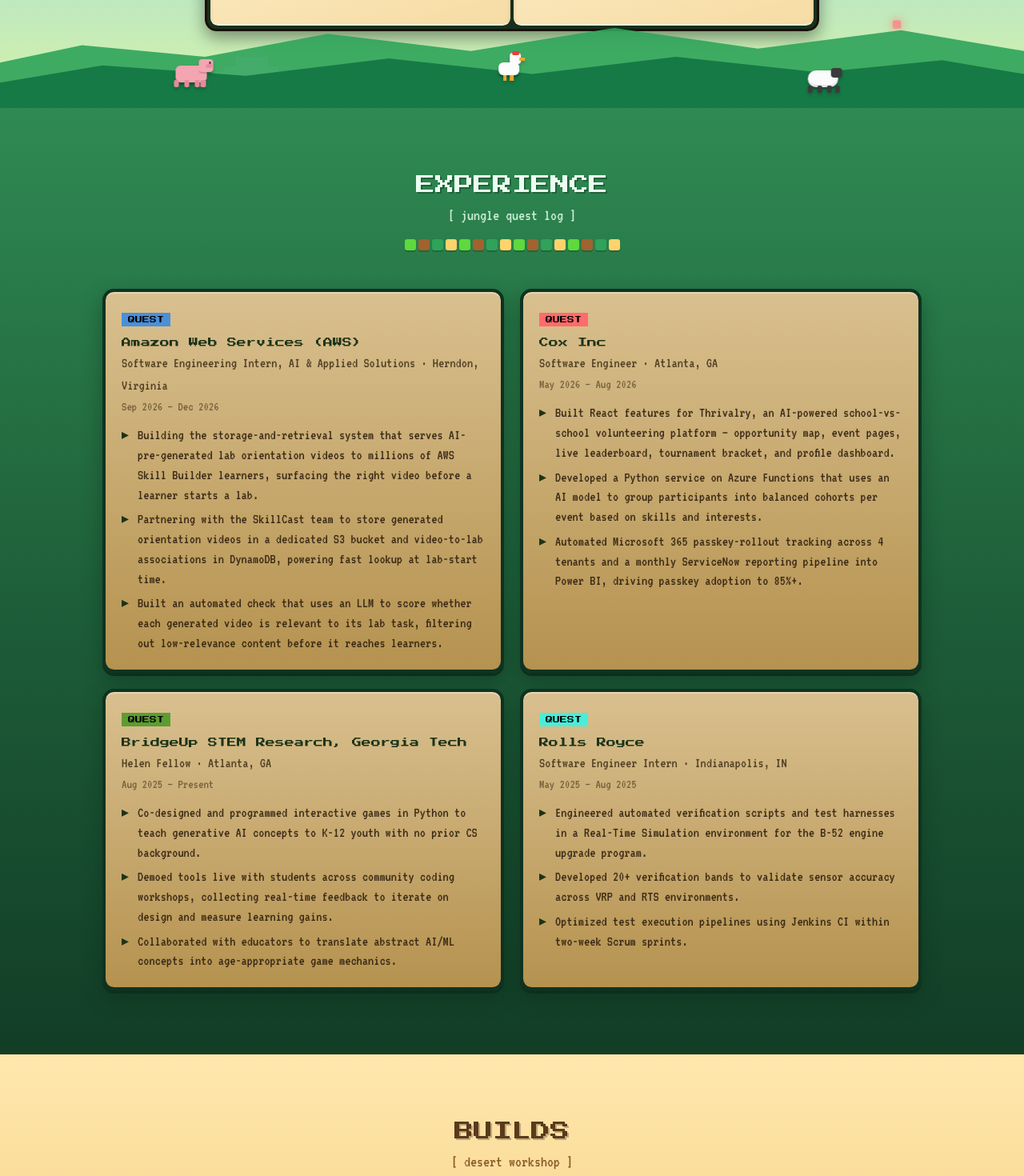
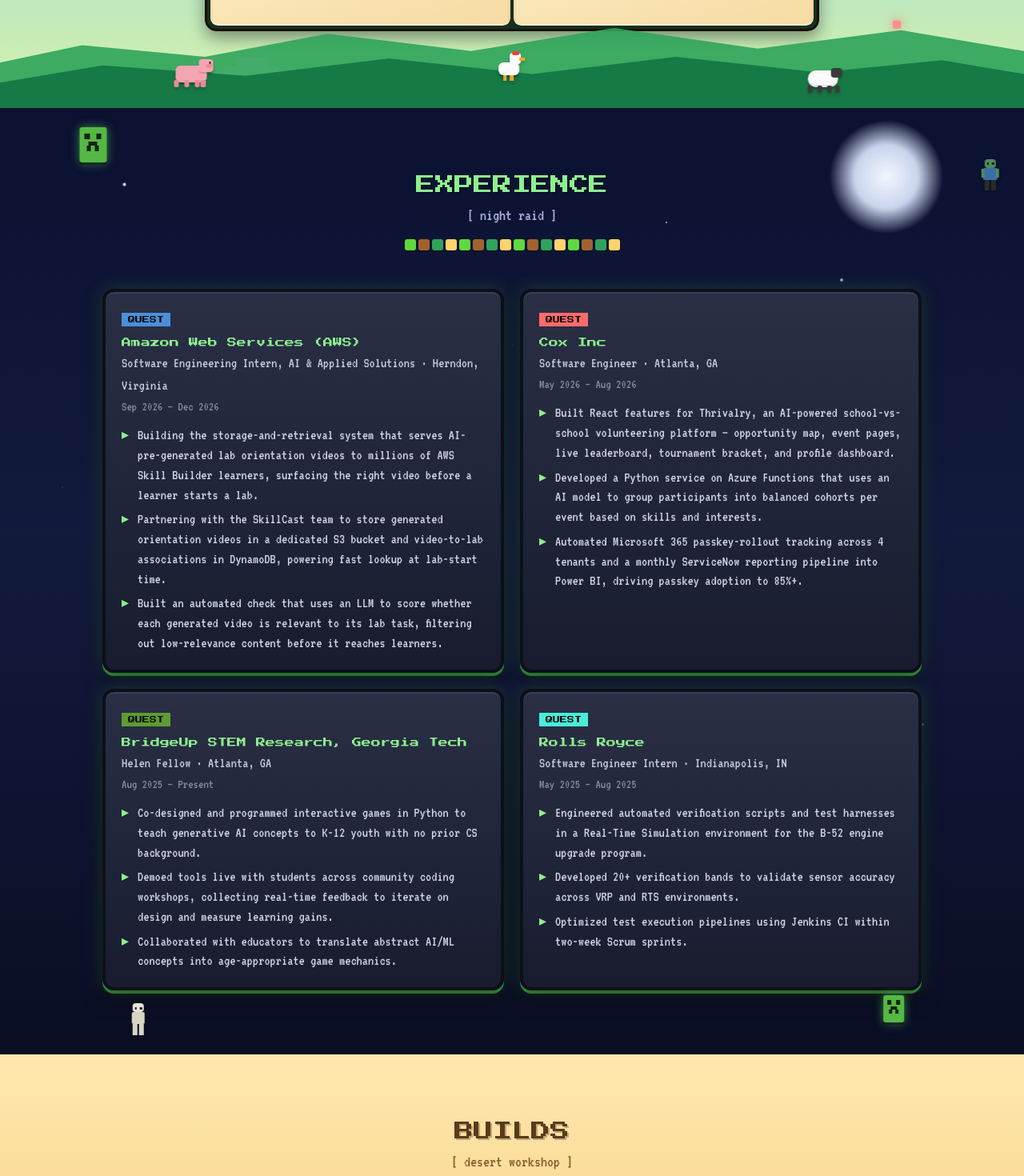
Before and after one commit to NhiTech/celine-portfolio, a Next.js app: page / in a window 1280 px wide. Shown: the part 800-2270 px from the top of the page at 80% size. Built offline with nearby package versions, Linux system fonts and the light colour scheme.

Commit message:
Bigger centered photo; swap jungle theme for night-raid with mobs

```diff
--- a/app/globals.css
+++ b/app/globals.css
@@ -159,6 +159,17 @@
   background: linear-gradient(180deg, #2f8a52 0%, #1d5c38 55%, #123d26 100%);
 }
 
+.biome-night {
+  background: linear-gradient(180deg, #0b1130 0%, #121a3d 45%, #0a0e24 100%);
+}
+
+.moon-glow {
+  position: absolute;
+  border-radius: 999px;
+  background: radial-gradient(circle, #f3f6ff 0%, #c9d4ec 40%, rgba(201, 212, 236, 0) 72%);
+  filter: blur(1px);
+}
+
 .biome-desert {
   background: linear-gradient(180deg, #ffe7ad 0%, #f3cd7f 55%, #e0ad5c 100%);
 }
@@ -177,6 +188,17 @@
     inset 0 2px 0 0 rgba(255, 255, 255, 0.35),
     0 10px 24px rgba(10, 40, 25, 0.4),
     0 4px 0 0 #0f3320;
+}
+
+.mc-panel-night {
+  background: linear-gradient(180deg, #2a2f45 0%, #181c2e 100%);
+  border-radius: 0.9rem;
+  border: 4px solid #0d0f1a;
+  box-shadow:
+    inset 0 2px 0 0 rgba(255, 255, 255, 0.08),
+    0 0 22px rgba(90, 199, 90, 0.22),
+    0 10px 24px rgba(0, 0, 0, 0.55),
+    0 4px 0 0 #3fae46;
 }
 
 .mc-panel-desert {
--- a/components/Critters.tsx
+++ b/components/Critters.tsx
@@ -36,6 +36,65 @@
   );
 }
 
+export function Creeper({ className = "", scale = 1, delay = "0s" }: CritterProps) {
+  return (
+    <div
+      className={`critter ${className}`}
+      style={{ ["--s" as string]: scale, animationDelay: delay, filter: "drop-shadow(0 0 6px #5ac75a99)" }}
+    >
+      <div className="relative" style={{ width: 26 * scale, height: 34 * scale }}>
+        <div className="absolute" style={{ background: "#54b843", left: 0, top: 0, width: 26 * scale, height: 34 * scale, borderRadius: 3, boxShadow: "0 3px 0 rgba(0,0,0,0.3)" }} />
+        {/* face */}
+        <div className="absolute" style={{ background: "#132312", left: 5 * scale, top: 6 * scale, width: 5 * scale, height: 6 * scale }} />
+        <div className="absolute" style={{ background: "#132312", left: 16 * scale, top: 6 * scale, width: 5 * scale, height: 6 * scale }} />
+        <div className="absolute" style={{ background: "#132312", left: 9 * scale, top: 14 * scale, width: 8 * scale, height: 4 * scale }} />
+        <div className="absolute" style={{ background: "#132312", left: 7 * scale, top: 18 * scale, width: 4 * scale, height: 5 * scale }} />
+        <div className="absolute" style={{ background: "#132312", left: 15 * scale, top: 18 * scale, width: 4 * scale, height: 5 * scale }} />
+      </div>
+    </div>
+  );
+}
+
+export function Zombie({ className = "", scale = 1, delay = "0s" }: CritterProps) {
+  return (
+    <div
+      className={`critter ${className}`}
+      style={{ ["--s" as string]: scale, animationDelay: delay }}
+    >
+      <div className="relative" style={{ width: 20 * scale, height: 36 * scale }}>
+        <div className="absolute rounded-sm" style={{ background: "#4f8a5c", left: 4 * scale, top: 0, width: 12 * scale, height: 10 * scale }} />
+        <div className="absolute" style={{ background: "#132312", left: 6 * scale, top: 4 * scale, width: 2.5 * scale, height: 2.5 * scale }} />
+        <div className="absolute" style={{ background: "#132312", left: 12 * scale, top: 4 * scale, width: 2.5 * scale, height: 2.5 * scale }} />
+        <div className="absolute" style={{ background: "#3a6ea8", left: 2 * scale, top: 10 * scale, width: 16 * scale, height: 14 * scale, borderRadius: 2, boxShadow: "0 3px 0 rgba(0,0,0,0.3)" }} />
+        <div className="absolute" style={{ background: "#4f8a5c", left: 0, top: 11 * scale, width: 4 * scale, height: 10 * scale }} />
+        <div className="absolute" style={{ background: "#4f8a5c", left: 16 * scale, top: 11 * scale, width: 4 * scale, height: 10 * scale }} />
+        {[4, 11].map((x, i) => (
+          <div key={i} className="absolute" style={{ background: "#2b2b2b", left: x * scale, top: 24 * scale, width: 5 * scale, height: 12 * scale }} />
+        ))}
+      </div>
+    </div>
+  );
+}
+
+export function Skeleton({ className = "", scale = 1, delay = "0s" }: CritterProps) {
+  return (
+    <div
+      className={`critter ${className}`}
+      style={{ ["--s" as string]: scale, animationDelay: delay }}
+    >
+      <div className="relative" style={{ width: 20 * scale, height: 36 * scale }}>
+        <div className="absolute rounded-sm" style={{ background: "#e9e6d8", left: 4 * scale, top: 0, width: 12 * scale, height: 10 * scale }} />
+        <div className="absolute" style={{ background: "#1c1c1c", left: 6 * scale, top: 4 * scale, width: 2.5 * scale, height: 2.5 * scale }} />
+        <div className="absolute" style={{ background: "#1c1c1c", left: 12 * scale, top: 4 * scale, width: 2.5 * scale, height: 2.5 * scale }} />
+        <div className="absolute" style={{ background: "#d8d4c4", left: 3 * scale, top: 10 * scale, width: 14 * scale, height: 13 * scale, borderRadius: 2, boxShadow: "0 3px 0 rgba(0,0,0,0.3)" }} />
+        {[4, 11].map((x, i) => (
+          <div key={i} className="absolute" style={{ background: "#d8d4c4", left: x * scale, top: 23 * scale, width: 5 * scale, height: 13 * scale }} />
+        ))}
+      </div>
+    </div>
+  );
+}
+
 export function Chicken({ className = "", scale = 1, delay = "0s" }: CritterProps) {
   return (
     <div
--- a/components/Decor.tsx
+++ b/components/Decor.tsx
@@ -71,6 +71,10 @@
   );
 }
 
+export function MoonGlow({ className = "", size = 160 }: { className?: string; size?: number }) {
+  return <div className={`moon-glow ${className}`} style={{ width: size, height: size }} />;
+}
+
 export function Hills() {
   return (
     <div className="hills h-28 sm:h-36">
--- a/components/Experience.tsx
+++ b/components/Experience.tsx
@@ -1,13 +1,22 @@
 import { experiences } from "@/lib/data";
 import { accentColor } from "@/lib/colors";
 import { Section } from "./Section";
+import { Stars, MoonGlow } from "./Decor";
+import { Creeper, Zombie, Skeleton } from "./Critters";
 
 export function Experience() {
   return (
-    <Section id="experience" title="EXPERIENCE" subtitle="[ jungle quest log ]" biome="jungle">
-      <div className="grid gap-5 sm:grid-cols-2">
+    <Section id="experience" title="EXPERIENCE" subtitle="[ night raid ]" biome="night">
+      <Stars />
+      <MoonGlow className="top-4 right-[8%]" size={140} />
+      <Creeper className="top-6 left-[6%] z-10" scale={1.3} delay="0s" />
+      <Zombie className="top-16 right-[5%] z-10" scale={1.1} delay="1.2s" />
+      <Skeleton className="bottom-6 left-[10%] z-10" scale={1.1} delay="2.1s" />
+      <Creeper className="bottom-10 right-[14%] z-10" scale={1} delay="3s" />
+
+      <div className="grid gap-5 sm:grid-cols-2 relative">
         {experiences.map((exp) => (
-          <div key={exp.company} className="mc-panel-jungle p-5">
+          <div key={exp.company} className="mc-panel-night p-5">
             <div
               className="mb-3 inline-block px-2 py-0.5 font-pixel text-[9px] text-black"
               style={{ background: accentColor[exp.color] }}
@@ -15,15 +24,15 @@
               QUEST
             </div>
             <div className="flex items-baseline justify-between gap-2 flex-wrap">
-              <h3 className="font-pixel text-xs text-[#1d3318]">{exp.company}</h3>
+              <h3 className="font-pixel text-xs text-[#8ef08e]">{exp.company}</h3>
             </div>
-            <p className="font-mono-px text-lg text-[#3a2a12]/85 mt-1">
+            <p className="font-mono-px text-lg text-[#d7dcf2]/90 mt-1">
               {exp.role} · {exp.location}
             </p>
-            <p className="font-mono-px text-base text-[#3a2a12]/60">{exp.dates}</p>
+            <p className="font-mono-px text-base text-[#d7dcf2]/55">{exp.dates}</p>
             <ul className="mt-3 space-y-1.5">
               {exp.bullets.map((b) => (
-                <li key={b} className="font-mono-px text-lg leading-snug text-[#2b1d0d]/90 pl-5 relative before:content-['▸'] before:absolute before:left-0 before:text-[#1d3318]">
+                <li key={b} className="font-mono-px text-lg leading-snug text-[#e4e7f6]/90 pl-5 relative before:content-['▸'] before:absolute before:left-0 before:text-[#8ef08e]">
                   {b}
                 </li>
               ))}
--- a/components/JournalBook.tsx
+++ b/components/JournalBook.tsx
@@ -3,14 +3,14 @@
     <div className="relative mx-auto w-full max-w-3xl">
       <div className="mc-panel-dark grid grid-cols-1 sm:grid-cols-2 gap-1 p-1">
         {/* left slot — photo */}
-        <div className="mc-slot relative p-8 flex flex-col items-center justify-center gap-4">
-          <div className="mc-panel-desert h-36 w-36 sm:h-44 sm:w-44 overflow-hidden p-1.5">
+        <div className="mc-slot relative p-6 flex flex-col items-center justify-center gap-4">
+          <div className="mc-panel-desert mx-auto h-56 w-56 sm:h-64 sm:w-64 overflow-hidden p-2">
             {/* eslint-disable-next-line @next/next/no-img-element */}
             <img
               src="/celine.jpg"
               alt="Celine Nhi Vo"
               className="h-full w-full rounded-md object-cover"
-              style={{ objectPosition: "50% 20%" }}
+              style={{ objectPosition: "50% 28%" }}
             />
           </div>
           <p className="font-pixel text-[10px] text-dirt-dark">CELINE.PNG</p>
--- a/components/Section.tsx
+++ b/components/Section.tsx
@@ -1,11 +1,12 @@
 import { BlockRow } from "./Decor";
 
-type Biome = "jungle" | "desert" | "end";
+type Biome = "jungle" | "desert" | "end" | "night";
 
 const biomeConfig: Record<Biome, { bg: string; heading: string; sub: string }> = {
   jungle: { bg: "biome-jungle", heading: "text-[#eafff0]", sub: "text-[#c9ecd4]" },
   desert: { bg: "biome-desert", heading: "text-[#5a3a1b]", sub: "text-[#8a5a2b]" },
   end: { bg: "biome-end", heading: "text-[#e9d9ff]", sub: "text-[#b89ce0]" },
+  night: { bg: "biome-night", heading: "text-[#8ef08e]", sub: "text-[#aab4e0]" },
 };
 
 export function Section({
```
